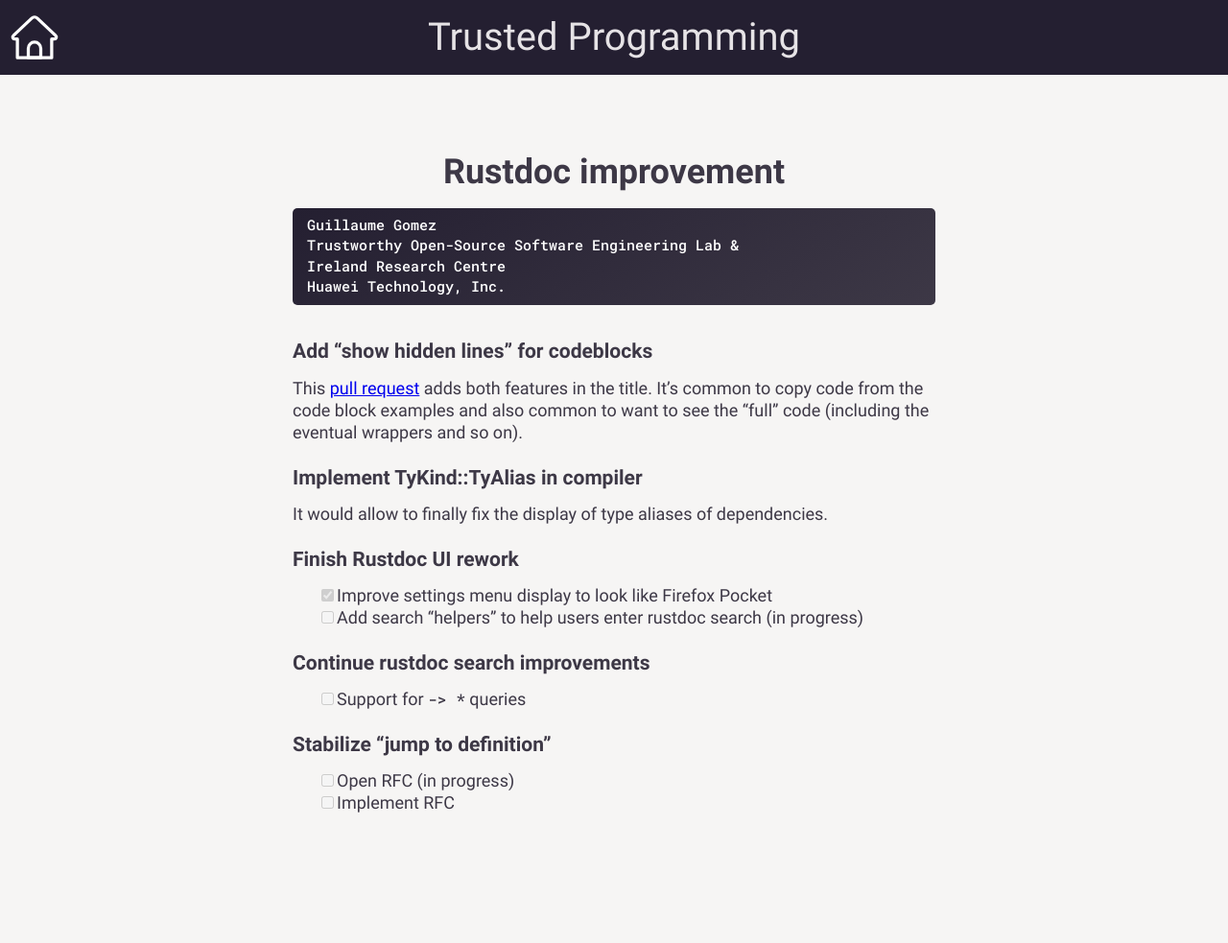
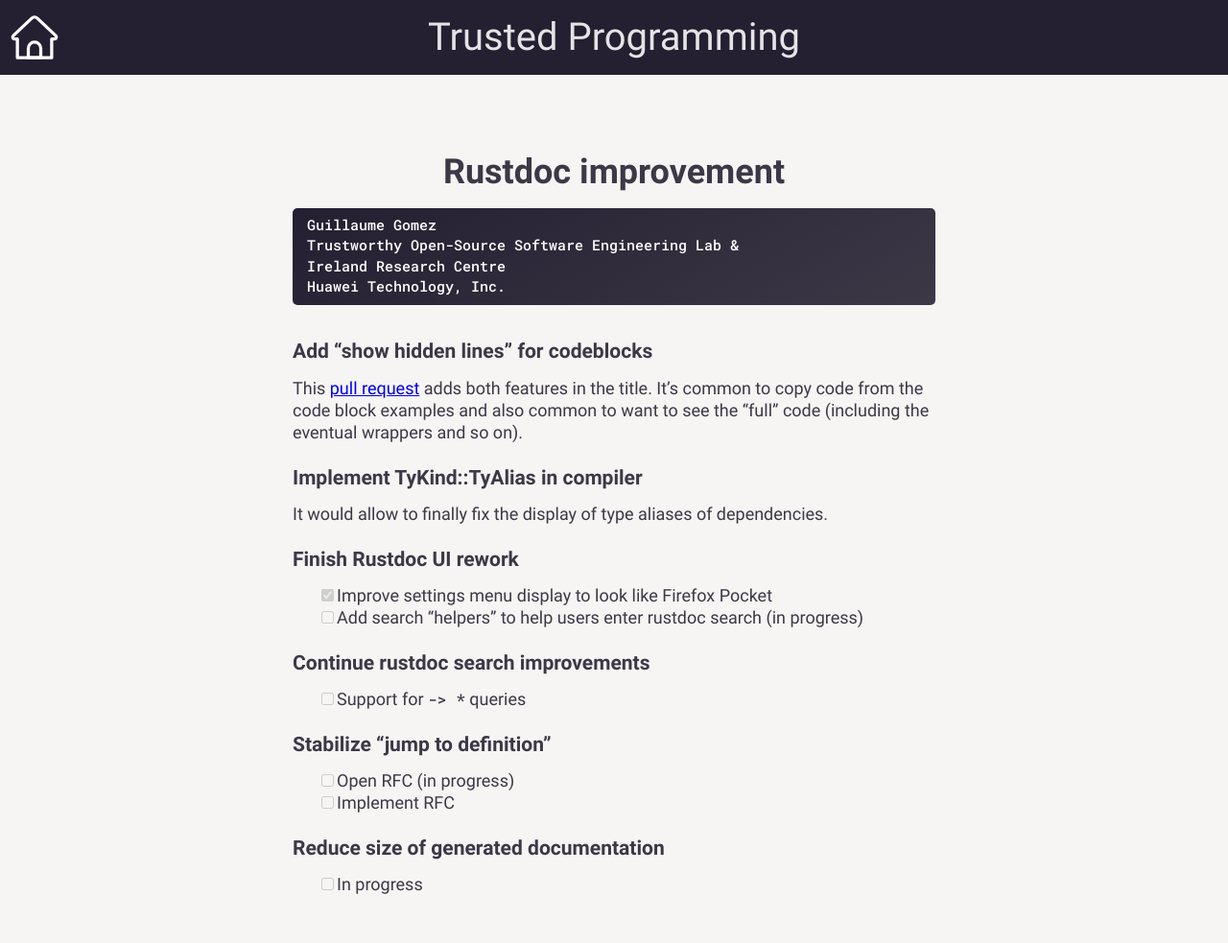
Before and after one commit to yijunyu/trusted-programming.github.io, a Jekyll site: the page built from articles/work-in-progress/Tools/RustDoc.md, in a window 1280 px wide. Shown: the whole page at 96% size. Built offline with Jekyll 4.4.1, drawn with Linux system fonts in a browser that asks for light colours; before the commit the page ends 900 px from its top, so only the background shows below that.

Commit message:
Add new rustdoc WIP

```diff
--- a/articles/work-in-progress/Tools/RustDoc.md
+++ b/articles/work-in-progress/Tools/RustDoc.md
@@ -33,3 +33,7 @@
 
  * [ ] Open RFC (in progress)
  * [ ] Implement RFC
+
+### Reduce size of generated documentation
+
+ * [ ] In progress
```
